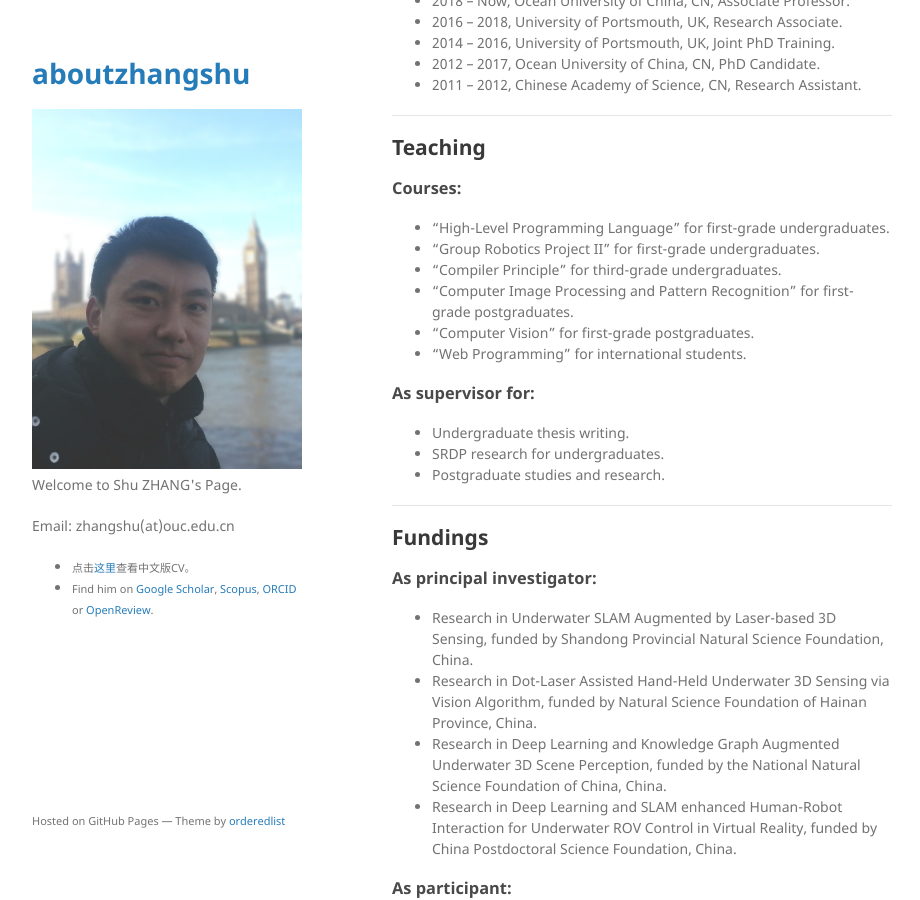
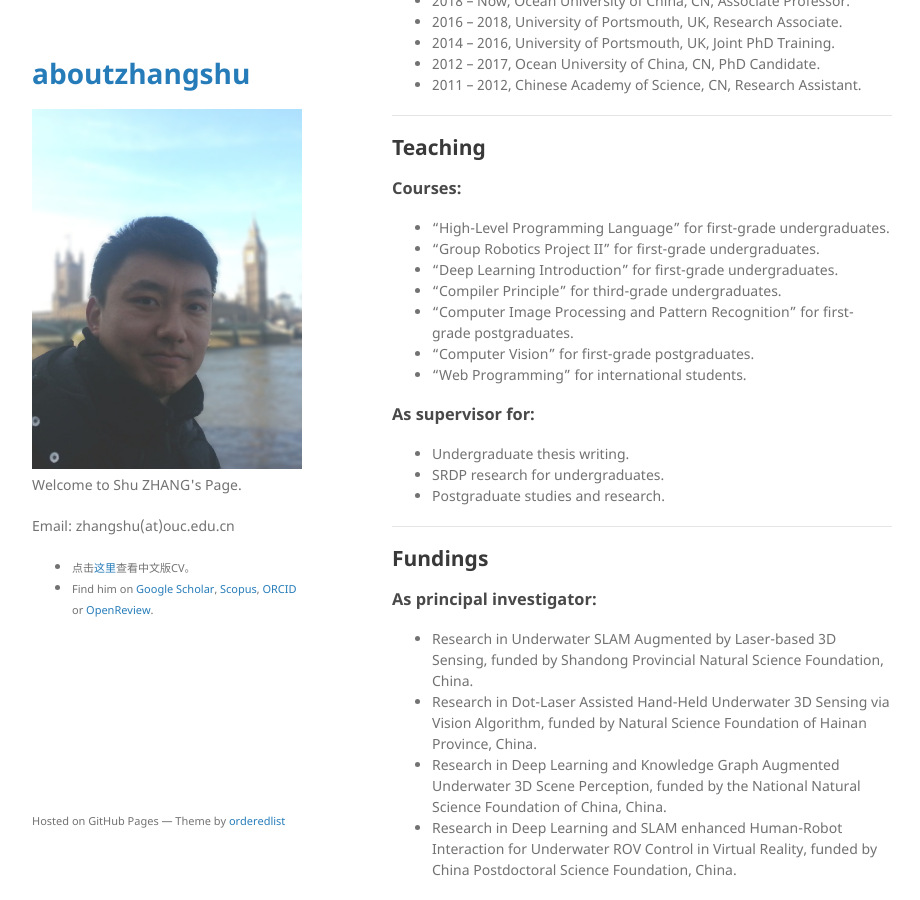
Before and after one commit to jackyspeed/aboutzhangshu, a Jekyll site: the page built from index.md, in a window 1280 px wide and 900 px high, scrolled down 413 px. Shown: the whole window, without its empty margins (178-1098 px from the left). Built offline with Jekyll 4.4.1, drawn with Linux system fonts in a browser that asks for light colours; our own code applies the rules of GitHub Pages for plain Markdown files.

Commit message:
Update index.md

```diff
--- a/index.md
+++ b/index.md
@@ -27,6 +27,7 @@ Shu Zhang is currently a Associate Professor and Postgraduate supervisor with Oc
 
 - "High-Level Programming Language" for first-grade undergraduates.
 - “Group Robotics Project II" for first-grade undergraduates.
+- “Deep Learning Introduction" for first-grade undergraduates.
 - "Compiler Principle" for third-grade undergraduates.
 - "Computer Image Processing and Pattern Recognition" for first-grade postgraduates.
 - "Computer Vision" for first-grade postgraduates.
```
